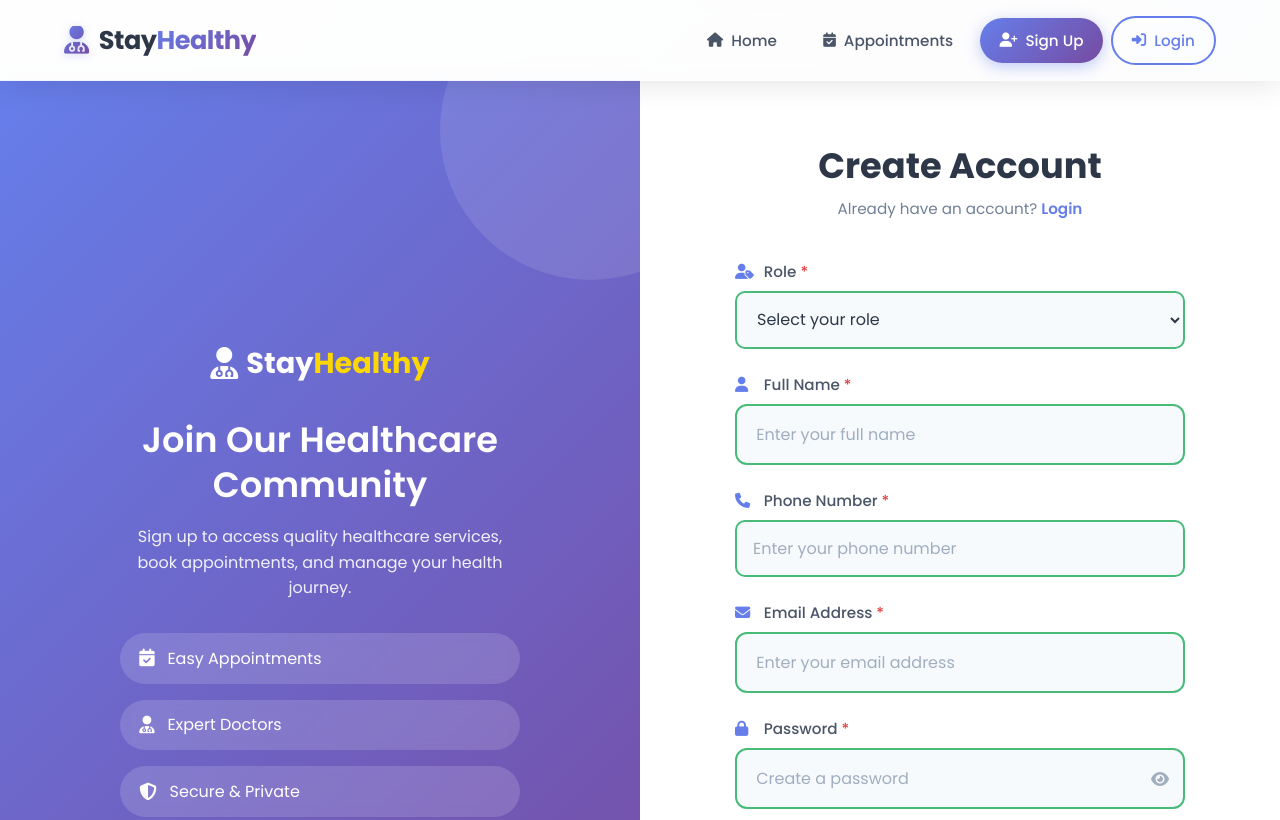
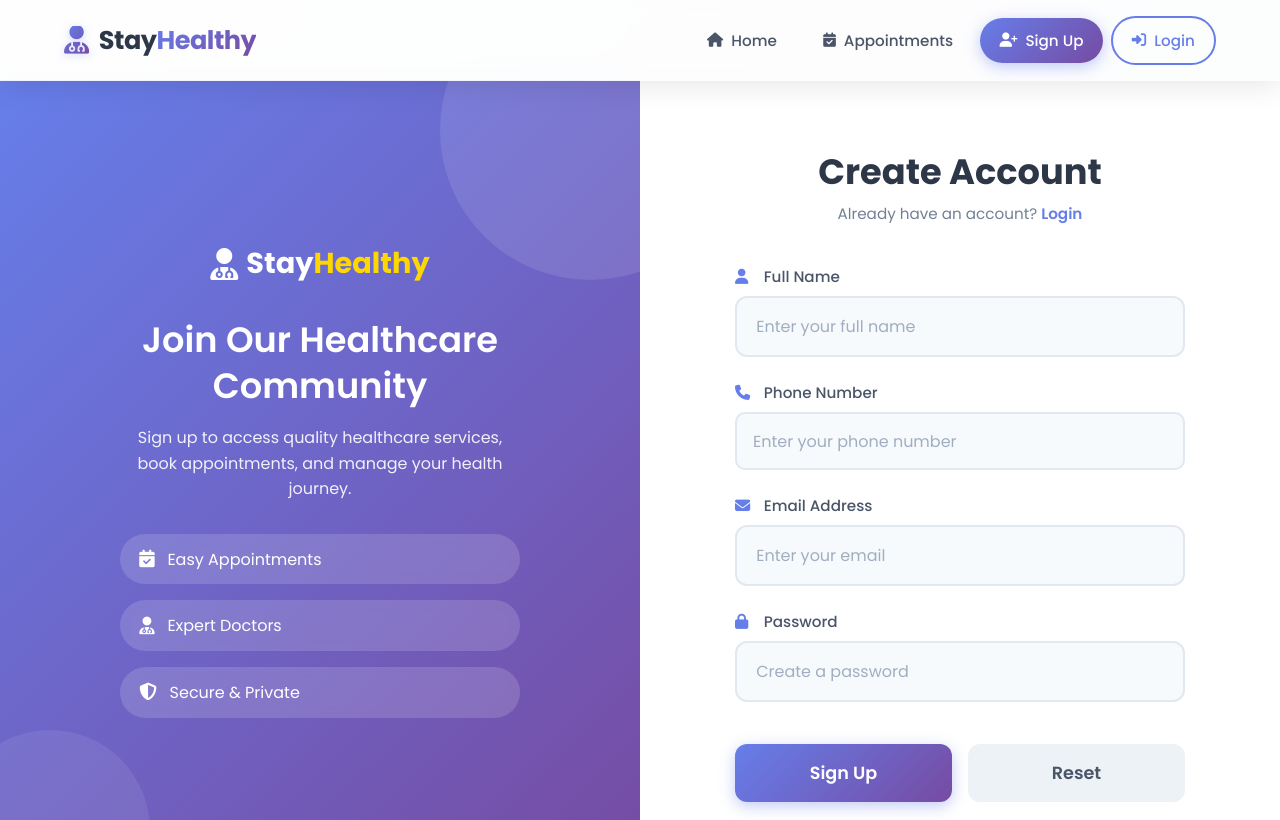
Before and after one commit to MehediHasanShahed/test_med_app, a React (Create React App) app: page /sign-up in a window 1280 px wide. Shown: the top 820 px of the page. Built offline with nearby package versions, Linux system fonts and the light colour scheme.

Commit message:
updated signup.js

```diff
--- a/src/Components/Navbar/Navbar.js
+++ b/src/Components/Navbar/Navbar.js
@@ -1,21 +1,64 @@
 import React, { useEffect, useState } from 'react';
-import { Link } from 'react-router-dom';
+import { Link, useNavigate } from 'react-router-dom';
 import './Navbar.css';
 
 const Navbar = () => {
+    const [click, setClick] = useState(false);
+    const [isLoggedIn, setIsLoggedIn] = useState(false);
+    const [username, setUsername] = useState("");
+    const [email, setEmail] = useState("");
+    const [showDropdown, setShowDropdown] = useState(false);
+
+    const handleClick = () => setClick(!click);
+
+    const handleLogout = () => {
+        sessionStorage.removeItem("auth-token");
+        sessionStorage.removeItem("name");
+        sessionStorage.removeItem("email");
+        sessionStorage.removeItem("phone");
+        // localStorage.removeItem("doctorData");
+        setIsLoggedIn(false);
+        // setUsername("");
+        // setEmail("");
+        // navigate('/');
+        for (let i = 0; i < sessionStorage.length; i++) {
+            const key = sessionStorage.key(i);
+            if (key === 'email') {
+                sessionStorage.removeItem(key);
+            }
+        }
+        window.location.reload();
+    }
+
+    const handleDropdown = () => {
+        setShowDropdown(!showDropdown);
+    }
+
+    useEffect(() => {
+        const storedEmail = sessionStorage.getItem("email");
+
+        if (storedEmail) {
+            setIsLoggedIn(true);
+            const name = storedEmail.split('@')[0]; // Extract name from email
+            setUsername(name);
+        }
+    }, []);
+
     const [menuOpen, setMenuOpen] = useState(false);
 
-    const handleClick = () => {
+    const handleMenuClick = () => {
         setMenuOpen(!menuOpen);
     };
 
     useEffect(() => {
         const handleScroll = () => {
             const navbar = document.querySelector('.navbar');
+            if (navbar) {
                 if (window.scrollY > 50) {
                     navbar.classList.add('scrolled');
                 } else {
                     navbar.classList.remove('scrolled');
+                }
             }
         };
 
@@ -38,7 +81,7 @@ const Navbar = () => {
                 </div>
 
                 {/* Mobile Menu Toggle */}
-                <div className="nav__toggle" onClick={handleClick}>
+                <div className="nav__toggle" onClick={handleMenuClick}>
                     <i className={menuOpen ? "fas fa-times" : "fas fa-bars"} id="menu-icon"></i>
                 </div>
 
@@ -56,6 +99,20 @@ const Navbar = () => {
                             <span>Appointments</span>
                         </a>
                     </li>
+
+                    {isLoggedIn ? (
+                        <>
+                            <li className="nav__item">
+                                <span className="nav__link">Hello, {username}</span>
+                            </li>
+                            <li className="nav__item">
+                                <button className="nav__link nav-btn-login" onClick={handleLogout}>
+                                    Logout
+                                </button>
+                            </li>
+                        </>
+                    ) : (
+                        <>
                             <li className="nav__item">
                                 <Link to="/sign-up" className="nav__link nav-btn-signup">
                                     <i className="fas fa-user-plus"></i>
@@ -68,6 +125,8 @@ const Navbar = () => {
                                     <span>Login</span>
                                 </Link>
                             </li>
+                        </>
+                    )}
                 </ul>
             </nav>
         </div>
--- a/src/Components/Sign_Up/Sign_Up.css
+++ b/src/Components/Sign_Up/Sign_Up.css
@@ -20,7 +20,7 @@ body {
 .signup-container {
     display: flex;
     min-height: 100vh;
-    margin-top: 80px;
+    margin-top: 80px; /* Gap for navbar */
 }
 
 /* ===== Left Side - Branding ===== */
@@ -385,7 +385,3 @@ body {
 .form-group input:invalid:not(:placeholder-shown) {
     border-color: #e53e3e;
 }
-
-.form-group select:valid {
-    border-color: #48bb78;
-}
--- a/src/Components/Sign_Up/Sign_Up.js
+++ b/src/Components/Sign_Up/Sign_Up.js
@@ -1,87 +1,70 @@
 import React, { useState } from 'react';
 import './Sign_Up.css';
 import { Link, useNavigate } from 'react-router-dom';
+import { API_URL } from '../../config';
 
+// Function component for Sign Up form
 const Sign_Up = () => {
-    const [formData, setFormData] = useState({
-        role: '',
-        name: '',
-        phone: '',
-        email: '',
-        password: ''
+    // State variables using useState hook
+    const [name, setName] = useState('');
+    const [email, setEmail] = useState('');
+    const [phone, setPhone] = useState('');
+    const [password, setPassword] = useState('');
+    const [showerr, setShowerr] = useState(''); // State to show error messages
+    const navigate = useNavigate(); // Navigation hook from react-router
+
+    // Function to handle form submission
+    const register = async (e) => {
+        e.preventDefault(); // Prevent default form submission
+        // API Call to register user
+        const response = await fetch(`${API_URL}/api/auth/register`, {
+            method: "POST",
+            headers: {
+                "Content-Type": "application/json",
+            },
+            body: JSON.stringify({
+                name: name,
+                email: email,
+                password: password,
+                phone: phone,
+            }),
         });
-    const [showPassword, setShowPassword] = useState(false);
-    const [errors, setErrors] = useState({});
-    const navigate = useNavigate();
-
-    const handleChange = (e) => {
-        const { name, value } = e.target;
-        setFormData({
-            ...formData,
-            [name]: value
-        });
-        // Clear error when user types
-        if (errors[name]) {
-            setErrors({
-                ...errors,
-                [name]: ''
-            });
+        const json = await response.json(); // Parse the response JSON
+        if (json.authtoken) {
+            // Store user data in session storage
+            sessionStorage.setItem("auth-token", json.authtoken);
+            sessionStorage.setItem("name", name);
+            sessionStorage.setItem("phone", phone);
+            sessionStorage.setItem("email", email);
+            // Redirect user to home page
+            navigate("/");
+            window.location.reload(); // Refresh the page
+        } else {
+            if (json.errors) {
+                for (const error of json.errors) {
+                    setShowerr(error.msg); // Show error messages
+                }
+            } else {
+                setShowerr(json.error);
+            }
         }
     };
 
-    const togglePassword = () => {
-        setShowPassword(!showPassword);
-    };
-
-    const validate = () => {
-        const newErrors = {};
-        if (!formData.role) newErrors.role = 'Role is required';
-        if (!formData.name.trim()) newErrors.name = 'Name is required';
-
-        // 10-digit phone number validation
-        if (!formData.phone.trim()) {
-            newErrors.phone = 'Phone number is required';
-        } else if (!/^\d{10}$/.test(formData.phone)) {
-            newErrors.phone = 'Phone number must be exactly 10 digits';
-        }
-
-        if (!formData.email.trim()) {
-            newErrors.email = 'Email is required';
-        } else if (!/\S+@\S+\.\S+/.test(formData.email)) {
-            newErrors.email = 'Email is invalid';
-        }
-
-        if (!formData.password) {
-            newErrors.password = 'Password is required';
-        } else if (formData.password.length < 8) {
-            newErrors.password = 'Password must be at least 8 characters';
-        }
-
-        return newErrors;
-    };
-
-    const handleSubmit = (e) => {
-        e.preventDefault();
-        const validationErrors = validate();
-        if (Object.keys(validationErrors).length > 0) {
-            setErrors(validationErrors);
-        } else {
-            console.log('Sign up data:', formData);
-            alert('Sign up successful! Welcome to StayHealthy.');
-            navigate('/login');
-        }
-    };
-
+    // JSX to render the Sign Up form
     return (
         <div className="signup-container">
+            {/* Left Side: Branding */}
             <div className="signup-branding">
                 <div className="branding-content">
                     <div className="logo">
                         <i className="fas fa-user-doctor"></i>
                         <span>Stay<span className="highlight">Healthy</span></span>
                     </div>
-                    <h1>Join Our Healthcare Community</h1>
-                    <p>Sign up to access quality healthcare services, book appointments, and manage your health journey.</p>
+                    <h1>Join Our Healthcare <br /> Community</h1>
+                    <p>
+                        Sign up to access quality healthcare services, book appointments,
+                        and manage your health journey.
+                    </p>
                     <div className="features">
                         <div className="feature">
                             <i className="fas fa-calendar-check"></i>
@@ -99,124 +82,92 @@ const Sign_Up = () => {
                 </div>
             </div>
 
+            {/* Right Side: Form */}
             <div className="signup-form-container">
+                <div className="signup-form">
                     <div className="form-header">
                         <h2>Create Account</h2>
                         <p>Already have an account? <Link to="/login">Login</Link></p>
                     </div>
 
-                <form className="signup-form" onSubmit={handleSubmit}>
+                    <form method="POST" onSubmit={register}>
+                        {/* Name */}
                         <div className="form-group">
-                        <label htmlFor="role">
-                            <i className="fas fa-user-tag"></i> Role <span className="required">*</span>
-                        </label>
-                        <select
-                            id="role"
-                            name="role"
-                            value={formData.role}
-                            onChange={handleChange}
-                            className={errors.role ? 'error' : ''}
-                        >
-                            <option value="" disabled>Select your role</option>
-                            <option value="patient">Patient</option>
-                            <option value="doctor">Doctor</option>
-                        </select>
-                        {errors.role && <span className="error-text">{errors.role}</span>}
+                            <label htmlFor="name"><i className="fas fa-user"></i> Full Name</label>
+                            <input
+                                value={name}
+                                onChange={(e) => setName(e.target.value)}
+                                type="text"
+                                name="name"
+                                id="name"
+                                placeholder="Enter your full name"
+                                required
+                            />
                         </div>
 
+                        {/* Phone Number */}
                         <div className="form-group">
-                        <label htmlFor="name">
-                            <i className="fas fa-user"></i> Full Name <span className="required">*</span>
-                        </label>
+                            <label htmlFor="phone"><i className="fas fa-phone"></i> Phone Number</label>
                             <input
-                            type="text"
-                            id="name"
-                            name="name"
-                            placeholder="Enter your full name"
-                            value={formData.name}
-                            onChange={handleChange}
-                            className={errors.name ? 'error' : ''}
+                                value={phone}
+                                onChange={(e) => setPhone(e.target.value)}
+                                type="tel"
+                                name="phone"
+                                id="phone"
+                                placeholder="Enter your phone number"
+                                required
                             />
-                        {errors.name && <span className="error-text">{errors.name}</span>}
                         </div>
 
+                        {/* Email Address */}
                         <div className="form-group">
-                        <label htmlFor="phone">
-                            <i className="fas fa-phone"></i> Phone Number <span className="required">*</span>
-                        </label>
+                            <label htmlFor="email"><i className="fas fa-envelope"></i> Email Address</label>
                             <input
-                            type="tel"
-                            id="phone"
-                            name="phone"
-                            placeholder="Enter your phone number"
-                            value={formData.phone}
-                            onChange={handleChange}
-                            className={errors.phone ? 'error' : ''}
+                                value={email}
+                                onChange={(e) => setEmail(e.target.value)}
+                                type="email"
+                                name="email"
+                                id="email"
+                                placeholder="Enter your email"
+                                aria-describedby="helpId"
+                                required
                             />
-                        {errors.phone && <span className="error-text">{errors.phone}</span>}
                         </div>
 
+                        {/* Password */}
                         <div className="form-group">
-                        <label htmlFor="email">
-                            <i className="fas fa-envelope"></i> Email Address <span className="required">*</span>
-                        </label>
+                            <label htmlFor="password"><i className="fas fa-lock"></i> Password</label>
                             <input
-                            type="email"
-                            id="email"
-                            name="email"
-                            placeholder="Enter your email address"
-                            value={formData.email}
-                            onChange={handleChange}
-                            className={errors.email ? 'error' : ''}
+                                value={password}
+                                onChange={(e) => setPassword(e.target.value)}
+                                name="password"
+                                id="password"
+                                type="password"
+                                placeholder="Create a password"
+                                aria-describedby="helpId"
+                                required
                             />
-                        {errors.email && <span className="error-text">{errors.email}</span>}
                         </div>
 
-                    <div className="form-group">
-                        <label htmlFor="password">
-                            <i className="fas fa-lock"></i> Password <span className="required">*</span>
-                        </label>
-                        <div className="password-input">
-                            <input
-                                type={showPassword ? "text" : "password"}
-                                id="password"
-                                name="password"
-                                placeholder="Create a password"
-                                value={formData.password}
-                                onChange={handleChange}
-                                className={errors.password ? 'error' : ''}
-                            />
-                            <i
-                                className={`fas ${showPassword ? 'fa-eye-slash' : 'fa-eye'} toggle-password`}
-                                onClick={togglePassword}
-                            ></i>
-                        </div>
-                        {errors.password && <span className="error-text">{errors.password}</span>}
-                    </div>
+                        {/* Error Message */}
+                        {showerr && <div className="err" style={{ color: 'red', marginBottom: '1rem', textAlign: 'center' }}>{showerr}</div>}
 
+                        {/* Buttons */}
                         <div className="form-buttons">
-                        <button
-                            type="reset"
-                            className="btn btn-reset"
-                            onClick={() => {
-                                setFormData({ role: '', name: '', phone: '', email: '', password: '' });
-                                setErrors({});
-                            }}
-                        >
-                            <i className="fas fa-redo"></i> Reset
-                        </button>
-                        <button type="submit" className="btn btn-submit">
-                            <i className="fas fa-user-plus"></i> Sign Up
-                        </button>
+                            <button type="submit" className="btn btn-submit">Sign Up</button>
+                            <button type="reset" className="btn btn-reset" onClick={() => {
+                                setName('');
+                                setPhone('');
+                                setEmail('');
+                                setPassword('');
+                                setShowerr('');
+                            }}>Reset</button>
                         </div>
                     </form>
-
-                <div className="form-footer">
-                    <p>By signing up, you agree to our <a href="#">Terms of Service</a> and <a href="#">Privacy Policy</a></p>
                 </div>
             </div>
         </div>
     );
-};
+}
 
 export default Sign_Up;
```
Lines whose indentation alone changed are shown as unchanged.
